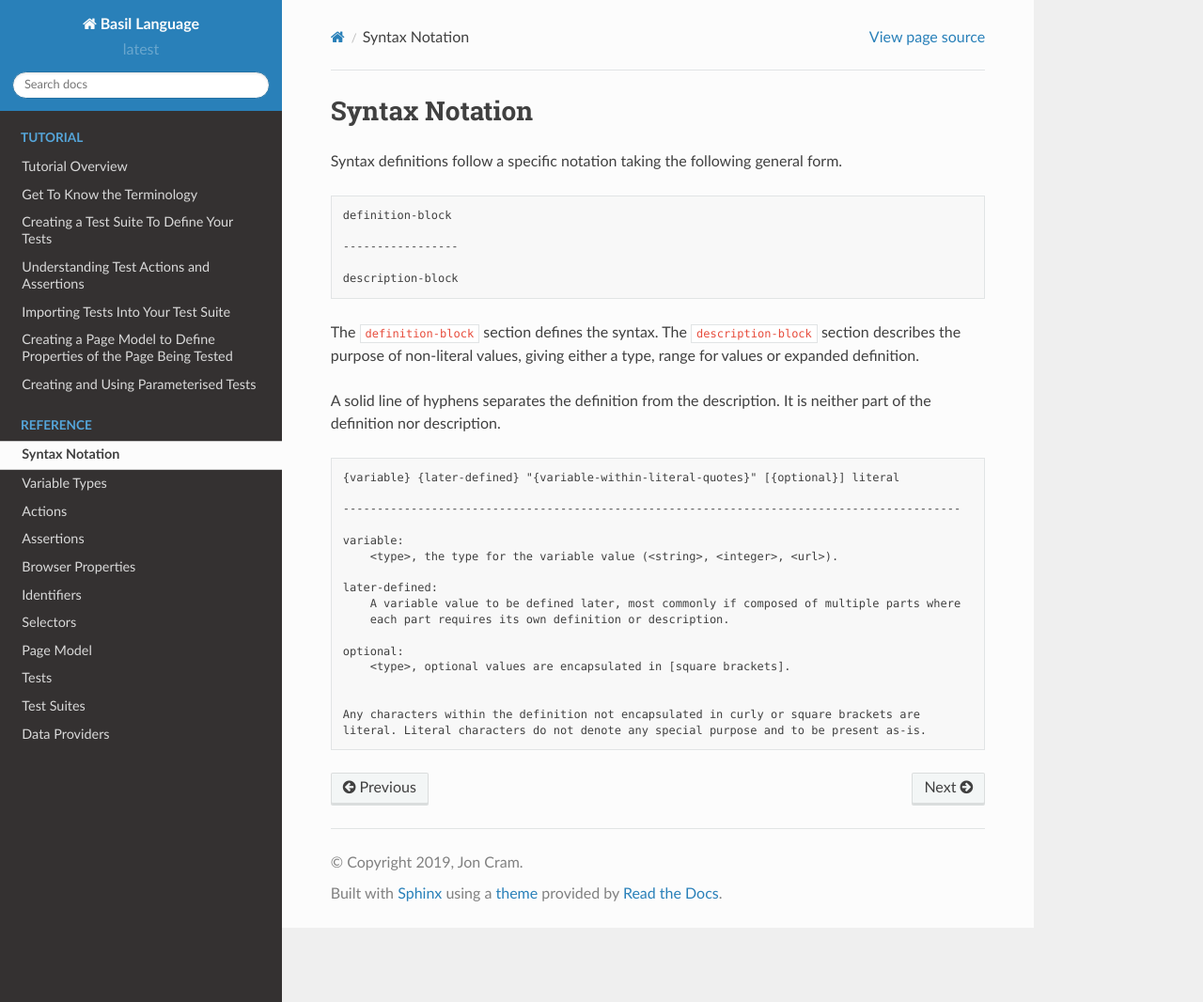
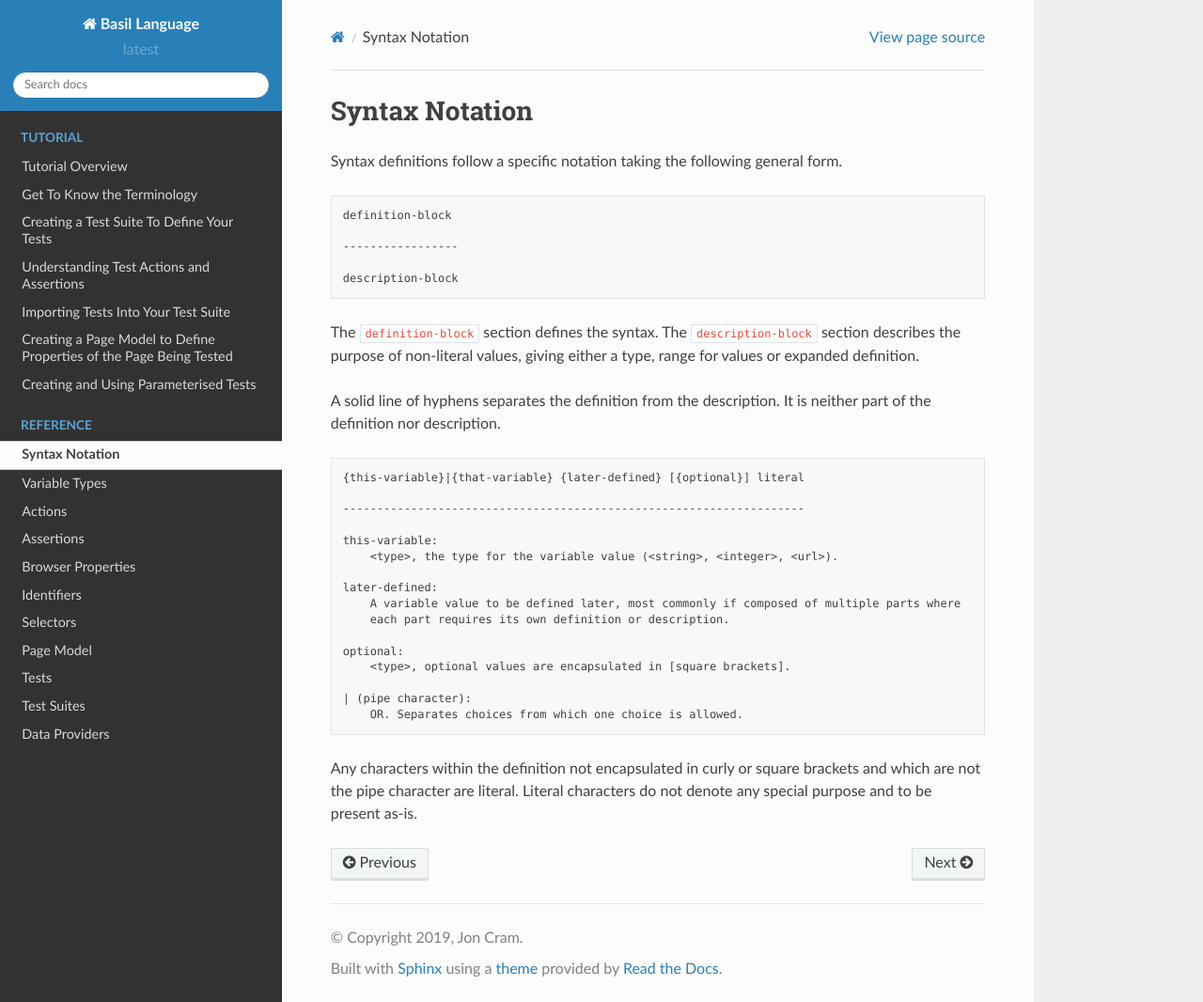
Before and after one commit to webignition/bas-spec, a Sphinx documentation site: the page built from docs/syntax-notation.rst, in a window 1280 px wide and 1066 px high. Shown: the whole window at 94% size. Built offline with Sphinx 7.4.7 and the Read the Docs theme 2.0.0, drawn with Linux system fonts in a browser that asks for light colours.

Commit message:
Add pipe character to syntax notation

```diff
--- a/docs/includes/syntax/notation/notation.rst
+++ b/docs/includes/syntax/notation/notation.rst
@@ -1,10 +1,10 @@
 .. code-block:: text
 
-    {variable} {later-defined} "{variable-within-literal-quotes}" [{optional}] literal
+    {this-variable}|{that-variable} {later-defined} [{optional}] literal
 
-    -------------------------------------------------------------------------------------------
+    --------------------------------------------------------------------
 
-    variable:
+    this-variable:
         <type>, the type for the variable value (<string>, <integer>, <url>).
 
     later-defined:
@@ -14,6 +14,5 @@
     optional:
         <type>, optional values are encapsulated in [square brackets].
 
-
-    Any characters within the definition not encapsulated in curly or square brackets are
-    literal. Literal characters do not denote any special purpose and to be present as-is.
+    | (pipe character):
+        OR. Separates choices from which one choice is allowed.
--- a/docs/syntax-notation.rst
+++ b/docs/syntax-notation.rst
@@ -12,3 +12,6 @@ non-literal values, giving either a type, range for values or expanded definitio
 A solid line of hyphens separates the definition from the description. It is neither part of the definition nor description.
 
 .. include:: includes/syntax/notation/notation.rst
+
+Any characters within the definition not encapsulated in curly or square brackets and which are not the pipe character
+are literal. Literal characters do not denote any special purpose and to be present as-is.
```
